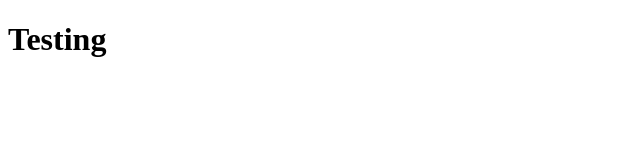
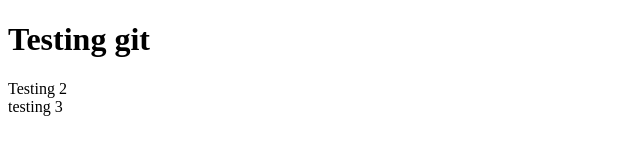
Before and after one commit to ayushhj/testrepo, a plain HTML site: page index.html in a window 1280 px wide. Shown: the whole page, without its empty margins (0-640 px from the left). Drawn offline with Linux system fonts and the light colour scheme.

Commit message:
2nd commit

```diff
--- a/index.html
+++ b/index.html
@@ -6,6 +6,8 @@
     <title>Document</title>
 </head>
 <body>
-    <h1>Testing </h1>
+    <h1>Testing git </h1>
+    <div>Testing 2</div>
+    <div>testing 3</div>
 </body>
 </html>
```
